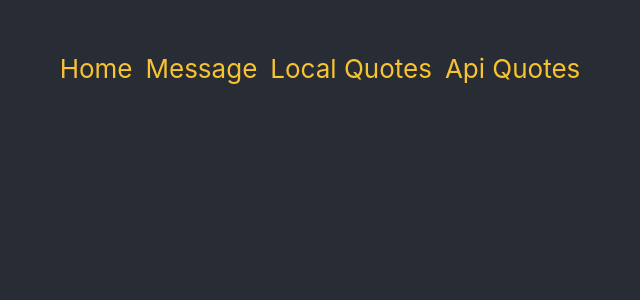
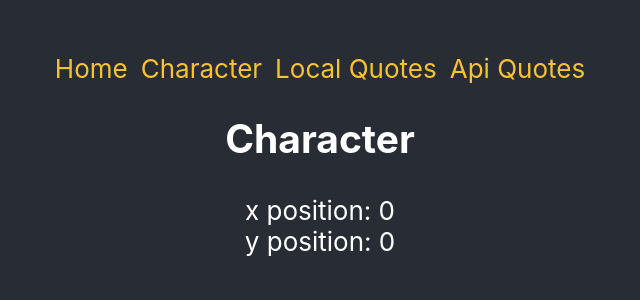
Before and after one commit to doohinkus/react-redux-basics, a React (Create React App) app: page /character in a window 1280 px wide. Shown: the top 300 px of the page, without its empty margins (320-960 px from the left). Built offline with nearby package versions, Linux system fonts and the light colour scheme.

Commit message:
add character position route

```diff
--- a/src/App.js
+++ b/src/App.js
@@ -8,6 +8,7 @@ import {
 import Messages from "./containers/Messages";
 import LocalQuotes from "./containers/LocalQuotes";
 import ApiQuotes from "./containers/ApiQuotes";
+import Character from './containers/Character';
 
 import './App.css';
 
@@ -18,7 +19,7 @@ function App() {
         <Router>
           <nav>
             <Link to="/">Home</Link>
-            <Link to="/message">Message</Link>
+            <Link to="/character">Character</Link>
             <Link to="/localQuotes">Local Quotes</Link>
             <Link to="/apiQuotes">Api Quotes</Link>
           </nav>
@@ -31,8 +32,8 @@ function App() {
                 <p>Open your console and use the links above to discover more.</p>
               </header>
             </Route>
-            <Route path="/message">
-              <Messages />
+            <Route path="/character">
+              <Character />
             </Route>
             <Route path="/localQuotes">
               <LocalQuotes />
--- /dev/null
+++ b/src/containers/Character.js
@@ -0,0 +1,62 @@
+import React from 'react';
+import { connect } from 'react-redux';
+import { moveSprite } from '../ducks/characterDuck';
+
+
+function Character({ x_position, y_position, moveSprite, setDirection }){
+  function moveCharacter(direction){
+    const width = 10;
+    switch(direction){
+      case ("UP"):
+        moveSprite({ x_position, y_position: y_position - width })
+        break;
+      case ("DOWN"):
+        moveSprite({ x_position, y_position: y_position + width })
+        break;
+      case ("LEFT"):
+        moveSprite({ x_position: x_position - width, y_position })
+        break;
+      case ("RIGHT"):
+        moveSprite({ x_position: x_position + width, y_position })
+        break;
+      default:
+        return null
+    }
+  }
+  function setDirection(keyCode){
+    switch (keyCode){
+      case 38:
+        return "UP"
+      case 40:
+        return "DOWN"
+      case 37:
+        return "LEFT"
+      case 39:
+       return "RIGHT"
+      default:
+        return null
+    }
+  }
+  return (
+    <div tabIndex={0} onKeyDown={e => moveCharacter(setDirection(e.keyCode))}>
+      <h2>Character</h2>
+      <p>x position: {x_position}</p>
+      <p>y position: {y_position}</p>
+    </div>
+  )
+}
+
+function mapStateToProps(state){
+  const { x_position, y_position } = state.characterReducer.sprite;
+  return {
+    x_position,
+    y_position
+  }
+}
+function mapDispatchToProps(dispatch){
+  return {
+    moveSprite: (position) => dispatch(moveSprite(position))
+  }
+}
+
+export default connect(mapStateToProps, mapDispatchToProps)(Character);
--- /dev/null
+++ b/src/ducks/characterDuck.js
@@ -0,0 +1,41 @@
+//  Actions
+const MOVE_SPRITE = "MOVE_SPRITE";
+
+// Action creators
+
+export function moveSprite(position){
+  // position is an object with  and y
+  // { x: 0, y: 0}
+  return {
+    type: MOVE_SPRITE,
+    payload: position
+  }
+}
+
+
+//  Default state
+
+const DEFAULT_STATE = {
+  sprite: {
+    direction: null,
+    x_position: 0,
+    y_position: 0
+  }
+}
+
+// Reducer
+
+export function characterReducer(state=DEFAULT_STATE, action){
+  switch(action.type){
+    case (MOVE_SPRITE):
+      return {
+        ...state,
+        sprite: {
+          x_position: action.payload.x_position,
+          y_position: action.payload.y_position
+        }
+      }
+    default:
+      return state
+  }
+}
--- a/src/index.js
+++ b/src/index.js
@@ -7,6 +7,7 @@ import thunk from 'redux-thunk';
 import { messageReducer } from './ducks/messageDuck';
 import { localQuoteReducer } from './ducks/localQuoteDuck';
 import { apiQuoteReducer } from './ducks/apiQuoteDuck';
+import { characterReducer } from './ducks/characterDuck';
 import './index.css';
 import App from './App';
 import * as serviceWorker from './serviceWorker';
@@ -20,7 +21,8 @@ const middleware = applyMiddleware(thunk,logger);
 const rootReducer = combineReducers({
   messageReducer,
   localQuoteReducer,
-  apiQuoteReducer
+  apiQuoteReducer,
+  characterReducer
 })
 const messageStore =  createStore(rootReducer, middleware);
 
```
